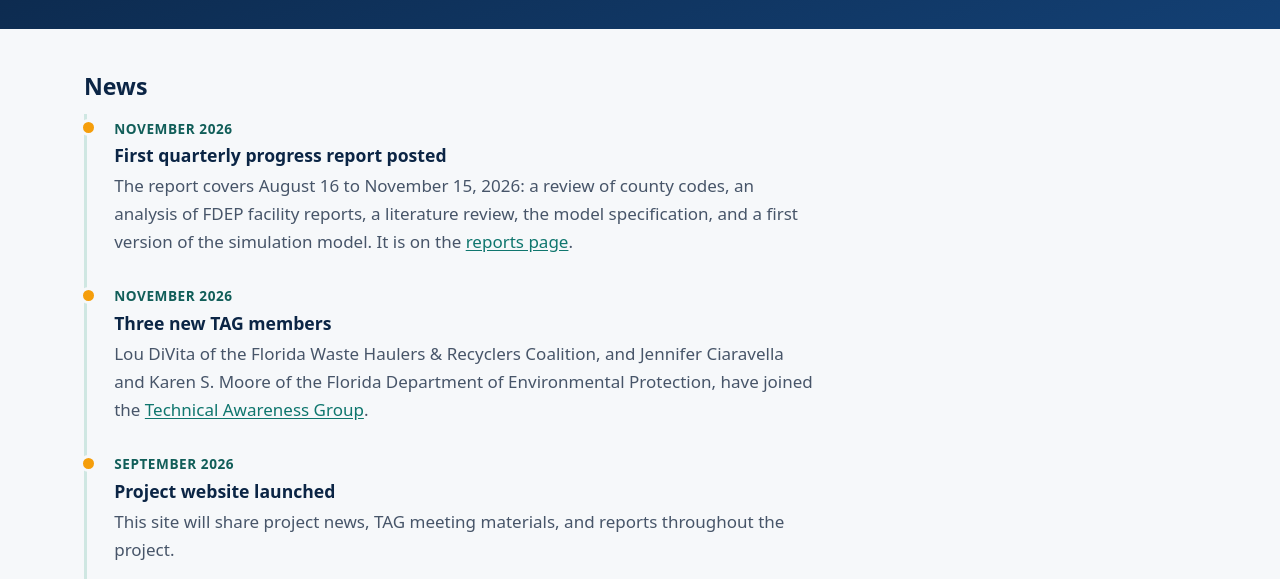
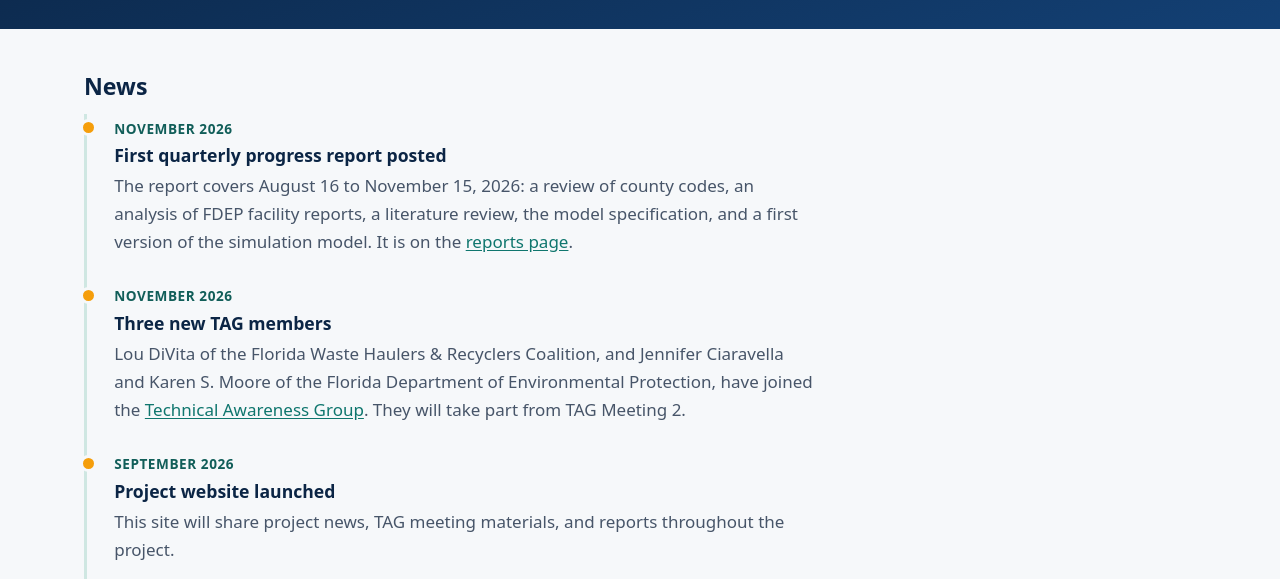
Before and after one commit to RISE-Research-lab/cd-recycling-policy, a plain HTML site: page news.html in a window 1280 px wide. Shown: the part 221-800 px from the top of the page. Drawn offline with Linux system fonts and the light colour scheme.

Commit message:
Restore full new TAG members news item
Co-Authored-By: Claude Fable 5.2 <noreply@anthropic.com>

```diff
--- a/news.html
+++ b/news.html
@@ -65,7 +65,7 @@
           <li>
             <time datetime="2026-11">November 2026</time>
             <h3>Three new TAG members</h3>
-            <p>Lou DiVita of the Florida Waste Haulers &amp; Recyclers Coalition, and Jennifer Ciaravella and Karen S. Moore of the Florida Department of Environmental Protection, have joined the <a href="tag.html">Technical Awareness Group</a>.</p>
+            <p>Lou DiVita of the Florida Waste Haulers &amp; Recyclers Coalition, and Jennifer Ciaravella and Karen S. Moore of the Florida Department of Environmental Protection, have joined the <a href="tag.html">Technical Awareness Group</a>. They will take part from TAG Meeting 2.</p>
           </li>
           <li>
             <time datetime="2026-09">September 2026</time>
```
